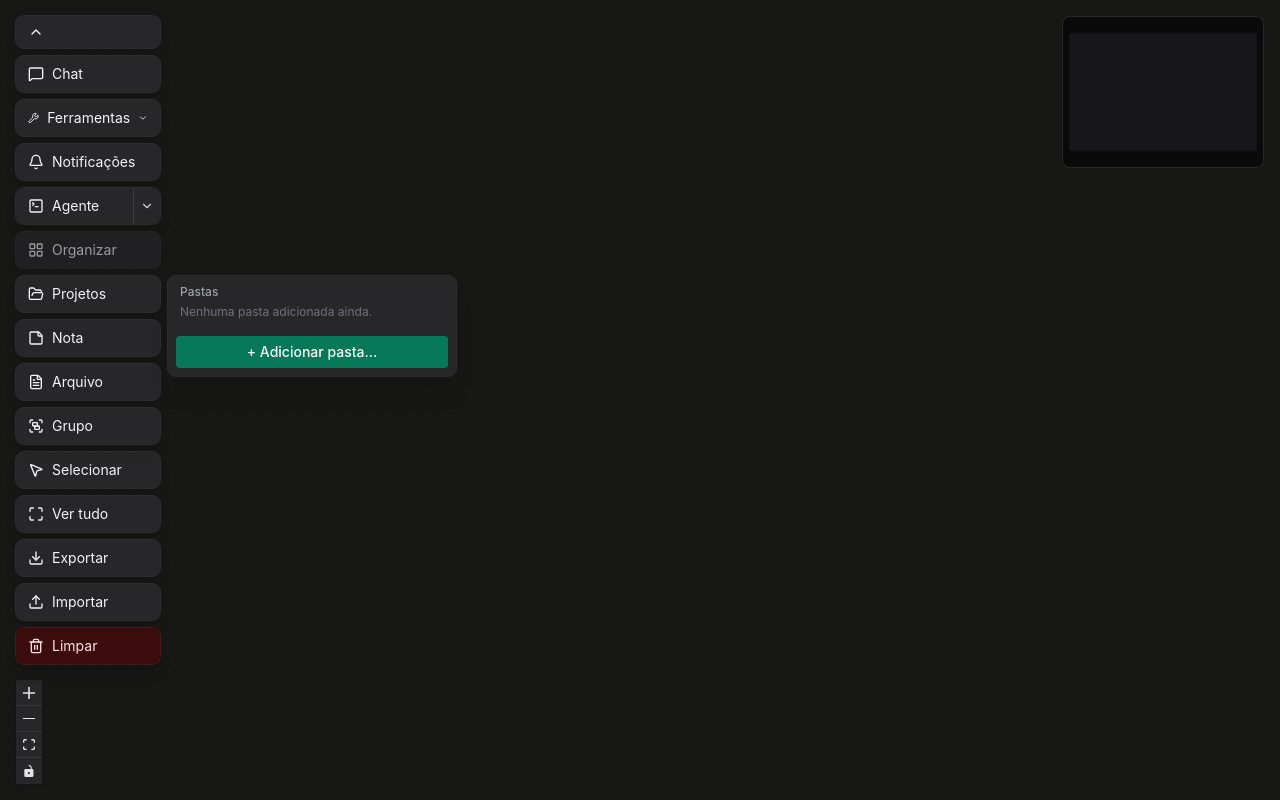
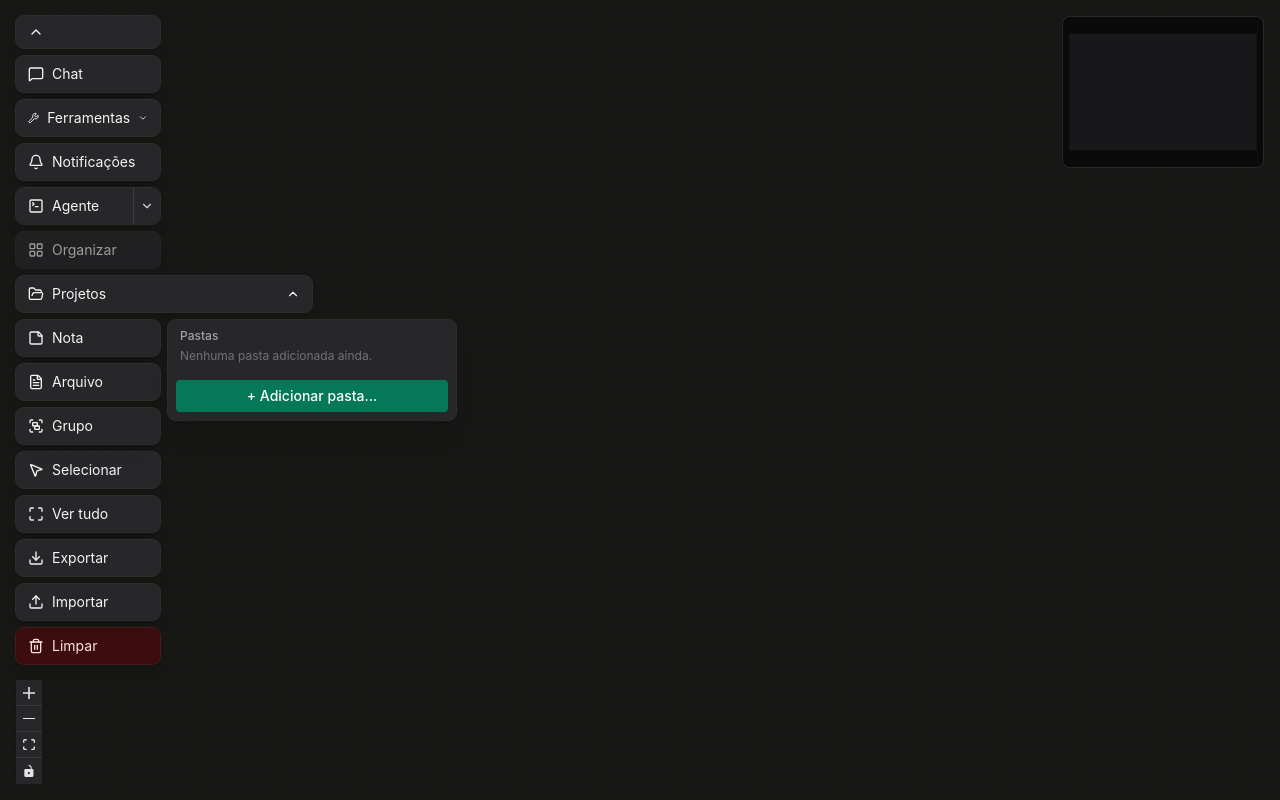
Before and after one commit to Felipe-Alcantara/Felixo-AI-Core, a React (Vite) app in the folder app/: page / in a window 1280 px wide. Both pictures are taken after a click on the button "Projetos". Built offline with nearby package versions, Linux system fonts and the light colour scheme.

Commit message:
fix: alinha animacao de projetos a ferramentas

```diff
--- a/app/src/features/canvas/components/ProjectsMenu.tsx
+++ b/app/src/features/canvas/components/ProjectsMenu.tsx
@@ -4,7 +4,9 @@
 // functions, the same way the terminal menu already opens folders as projects.
 import { useEffect, useRef, useState } from 'react'
 import {
+  ChevronDown,
   ChevronRight,
+  ChevronUp,
   File as FileIcon,
   Folder,
   FolderOpen,
@@ -12,6 +14,7 @@ import {
   Play,
 } from 'lucide-react'
 import { buildRunCommand } from '../services/run-file-command'
+import { useDeferredExpansionPanel } from '../hooks/useDeferredExpansionPanel'
 import {
   toolbarFlyoutClass,
   toolbarFlyoutStyle,
@@ -47,6 +50,12 @@ export function ProjectsMenu({
   toolsMenuOpen = false,
 }: ProjectsMenuProps) {
   const [open, setOpen] = useState(false)
+  const {
+    panelReady: optionsReady,
+    preparePanel,
+    resetPanel,
+    markPanelReady,
+  } = useDeferredExpansionPanel(open)
   const [browsing, setBrowsing] = useState<Browsing | null>(null)
   const [entries, setEntries] = useState<DirectoryEntry[] | null>(null)
   // The backend's own resolved absolute path for the folder being browsed —
@@ -57,11 +66,12 @@ export function ProjectsMenu({
   const containerRef = useRef<HTMLDivElement>(null)
   const panelRef = useRef<HTMLDivElement>(null)
   const flyoutPosition = useToolbarFlyoutPosition({
-    open,
+    open: open && optionsReady,
     toolsMenuOpen,
     containerRef,
     panelRef,
     panelWidth: 288,
+    placement: 'below',
   })
 
   useEffect(() => {
@@ -70,12 +80,13 @@ export function ProjectsMenu({
     }
     const onPointerDown = (event: MouseEvent) => {
       if (!containerRef.current?.contains(event.target as Node)) {
+        resetPanel()
         setOpen(false)
       }
     }
     document.addEventListener('mousedown', onPointerDown)
     return () => document.removeEventListener('mousedown', onPointerDown)
-  }, [open])
+  }, [open, resetPanel])
 
   useEffect(() => {
     if (!browsing) {
@@ -139,6 +150,7 @@ export function ProjectsMenu({
       cwd: currentDirPath,
       label: `${entry.name} · ${browsing.project.name}`,
     })
+    resetPanel()
     setOpen(false)
     setBrowsing(null)
     setEntries(null)
@@ -149,25 +161,50 @@ export function ProjectsMenu({
     ? [browsing.project.name, ...browsing.relativePath.split('/').filter(Boolean)].join(' / ')
     : ''
 
+  const toggleOpen = () => {
+    if (open) {
+      resetPanel()
+      setOpen(false)
+      return
+    }
+
+    preparePanel()
+    setOpen(true)
+  }
+
   return (
-    <div ref={containerRef} className="relative w-36">
+    <div
+      ref={containerRef}
+      className={`relative transition-[width] duration-[620ms] ease-[cubic-bezier(0.16,1,0.3,1)] ${
+        open ? 'w-[18.5rem]' : 'w-36'
+      }`}
+      onTransitionEnd={(event) => {
+        if (event.target === event.currentTarget && event.propertyName === 'width' && open) {
+          markPanelReady()
+        }
+      }}
+    >
       <button
         type="button"
-        onClick={() => setOpen((current) => !current)}
+        onClick={toggleOpen}
         className="felixo-btn flex w-full items-center gap-2 rounded-lg bg-zinc-800 px-3 py-2 text-sm text-zinc-100 shadow-lg ring-1 ring-white/10 hover:bg-zinc-700"
         title="Abrir uma pasta e rodar arquivos dela num terminal"
+        aria-expanded={open}
+        aria-controls="canvas-projects-options"
       >
         <FolderOpen size={16} />
         Projetos
+        {open ? <ChevronUp className="ml-auto" size={14} /> : <ChevronDown className="ml-auto" size={14} />}
       </button>
 
-      {open && (
+      {open && optionsReady && (
         <div
           ref={panelRef}
+          id="canvas-projects-options"
           // Anchored to a button partway down the toolbar, so the height cap
           // is the room left below it, not a flat fraction of the viewport.
           style={toolbarFlyoutStyle(flyoutPosition)}
-          className={`felixo-anim-sequential-panel ${toolbarFlyoutClass()} ${flyoutPosition ? '' : 'invisible'} w-72 overflow-auto rounded-lg bg-zinc-800 p-2 shadow-xl ring-1 ring-white/10`}
+          className={`felixo-anim-sequential-panel ${toolbarFlyoutClass('below')} ${flyoutPosition ? '' : 'invisible'} w-72 overflow-auto rounded-lg bg-zinc-800 p-2 shadow-xl ring-1 ring-white/10`}
         >
           {!browsing ? (
             <>
```
Also changed, not shown: 1 other file (tests, documents, lock files or other folders).
